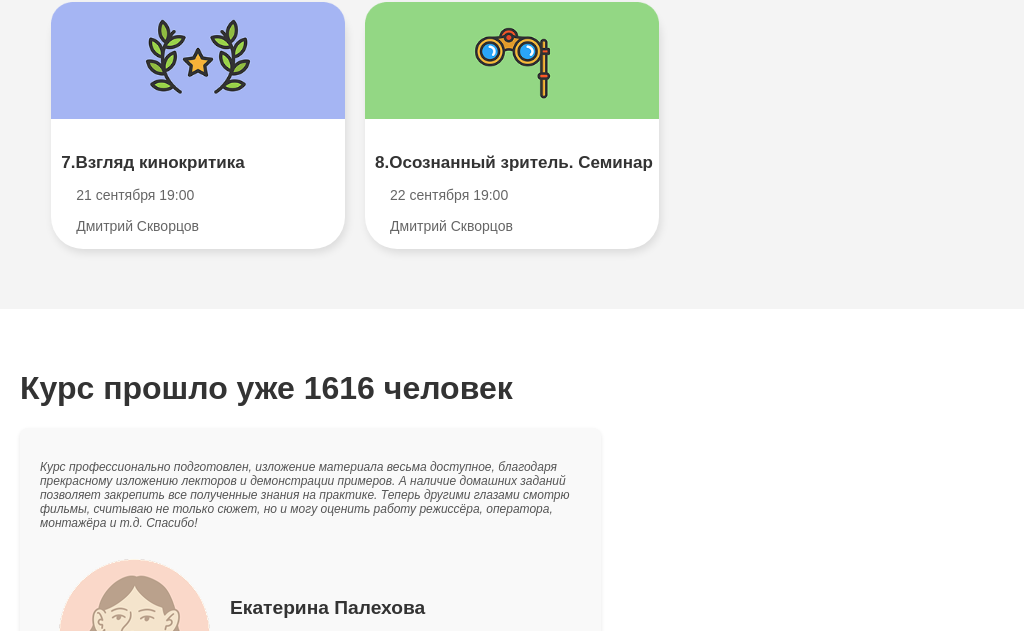
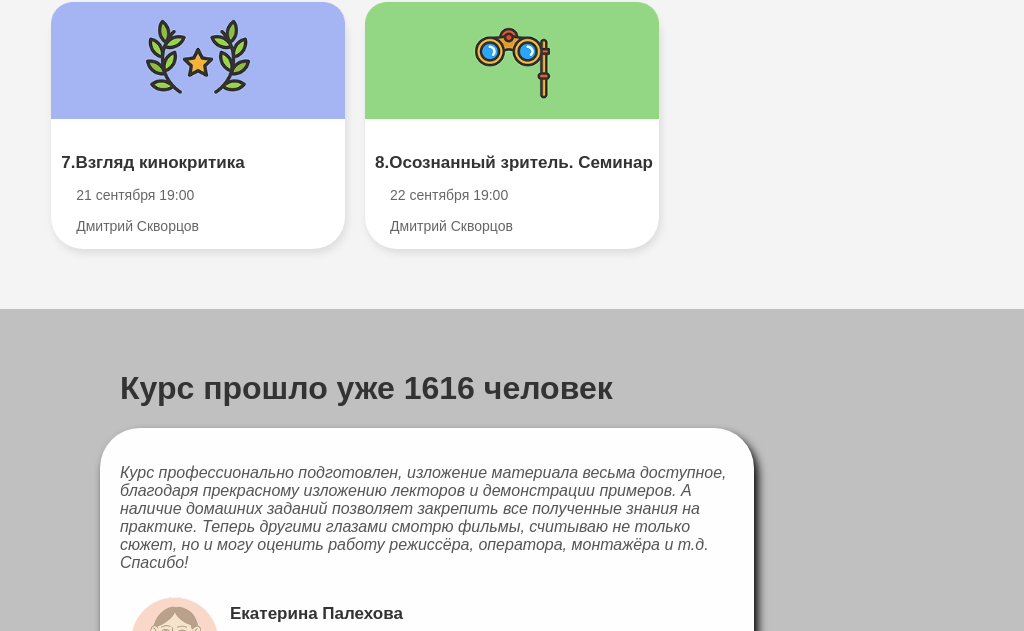
Before and after one commit to aslanofff/group-task, a plain HTML site: page index.html in a window 1024 px wide. Shown: the part 651-1282 px from the top of the page. Drawn offline with Linux system fonts and the light colour scheme.

Commit message:
part-togrul-end

```diff
--- a/style.css
+++ b/style.css
@@ -51,24 +51,29 @@ body {
 }
 
 .feedback-section-d {
-  background-color: #fff;
+  background-color: #c0c0c0;
   padding: 40px 20px;
   margin-top: 40px;
   text-align: left;
+  height: 80vh;
 }
 
 .feedback-section-d h1 {
   font-size: 55px;
   text-align: left;
+  margin-left: 200px;
 }
 
 .feedback-card-d {
-  width: 791px;
+  /* width: 791px; */
   margin: 0;
-  background-color: #f9f9f9;
+  background-color: #fefefe;
   padding: 20px;
-  border-radius: 8px;
-  box-shadow: 0 2px 4px rgba(0, 0, 0, 0.1);
+  border-radius: 40px;
+  box-shadow: 4px 6px 10px black;
+  height: 50vh;
+  width: 90vh;
+  margin-left: 200px;
 }
 
 .feedback-card-d p {
@@ -85,7 +90,7 @@ body {
 }
 
 .user-info-d strong {
-  font-size: 1.2em;
+  font-size: 30px;
   color: #333;
 }
 
@@ -103,18 +108,31 @@ body {
   .card-d p {
     font-size: 14px;
   }
+  .feedback-section-d {
+    height: 60vh;
+  }
+  .feedback-card-d {
+    height: 35vh;
+    width: 60vw;
+    margin-left: 80px;
+  }
   .feedback-section-d h1 {
     font-size: 32px;
-  }
-  .feedback-card-d {
-    width: 55%;
+    margin-left: 100px;
   }
   .feedback-card-d p {
-    font-size: 12px;
+    font-size: 16px;
+  }
+  .user-info-d strong {
+    font-size: 17px;
+  }
+  .prophile-d {
+    width: 110px;
+    height: 97px;
   }
 }
 
-@media (max-width: 990px) {
+@media screen and (min-width: 320px) and (max-width: 990px) {
   .grid-d {
     grid-template-columns: 1fr;
   }
@@ -138,19 +156,25 @@ body {
 
   .feedback-section-d {
     padding: 20px 10px;
+    height: 60vh;
+    /* width: 100%; */
   }
 
   .feedback-card-d {
-    width: 80%;
-    padding-left: 30px;
-    padding-right: 30px;
+    width: 60%;
+    /* padding-left: 30px;
+    padding-right: 30px; */
+    margin-left: 80px;
+    height: 30vh;
   }
 
   .feedback-section-d h1 {
     font-size: 26px;
+    margin-left: 80px;
   }
   .feedback-card-d p {
     font-size: 10px;
+
   }
 
   .user-info-d strong {
```
